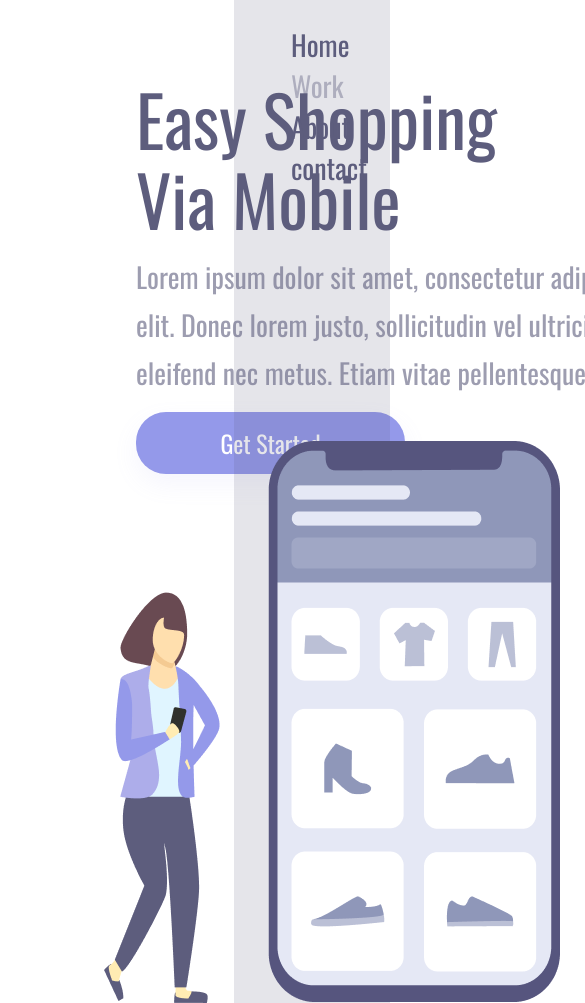
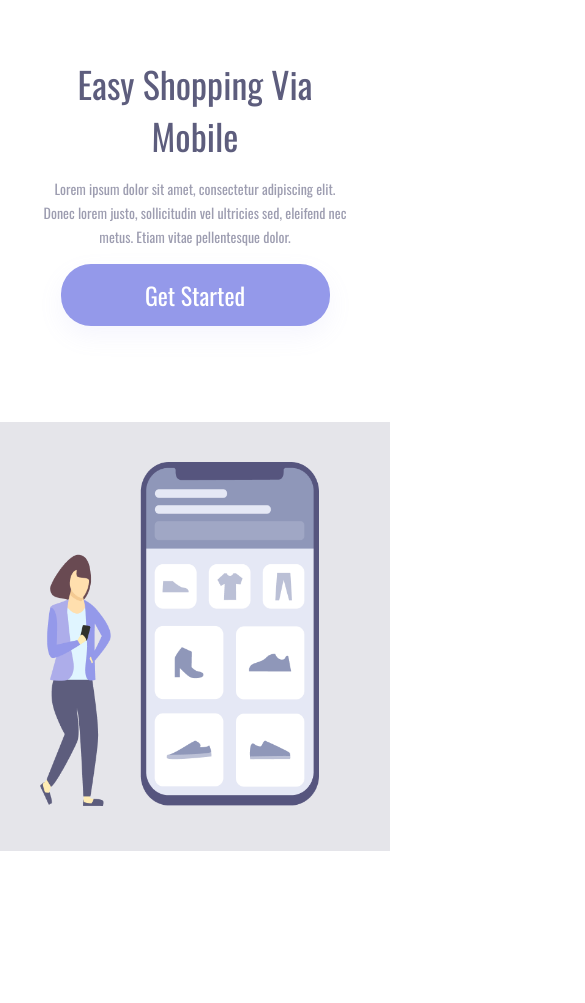
Before and after one commit to lbastoss/project-easy-shopping, a plain HTML site: page index.html in a window 390 px wide. Shown: the top 1003 px of the page, 585 px wide, since content can reach past the window. After the commit the page ends 851 px from the top, so only its background shows below. Drawn offline with nearby package versions, Linux system fonts and the light colour scheme.

Commit message:
finalizado e ajustado a responsividade

```diff
--- a/styles.css
+++ b/styles.css
@@ -98,3 +98,62 @@ button:active {
 header {
     margin: 24px 0 0 57px;
 }
+
+@media screen and (max-width: 900px) {
+    .container-left {
+        width: 100%;
+        height: 50%;
+        padding: 0;
+        margin: 0;
+    }
+
+    .container-right {
+        display: block;
+        height: auto;
+        width: 100%;
+        position: static;
+        padding: 40px;
+
+    }
+
+    img {
+        position: static;
+        max-width: 90%;
+
+    }
+
+    header {
+        display: none;
+    }
+
+    h1{
+        font-size: 36px;
+        line-height: 52px;
+        width: auto;
+        margin: 58px 50px 0 50px;
+        text-align: center;
+
+    }
+
+    p {
+        margin: 15px 40px;
+        width: auto;
+        text-align: center;
+        font-size: 14px;
+        line-height: 24px;
+
+    }
+
+    button {
+        margin: auto;
+        display: block;
+
+    }
+
+
+    @media screen and (max-width: 330px) {
+        .container-left {
+           height: 70%;
+        }
+    }
+}
```
